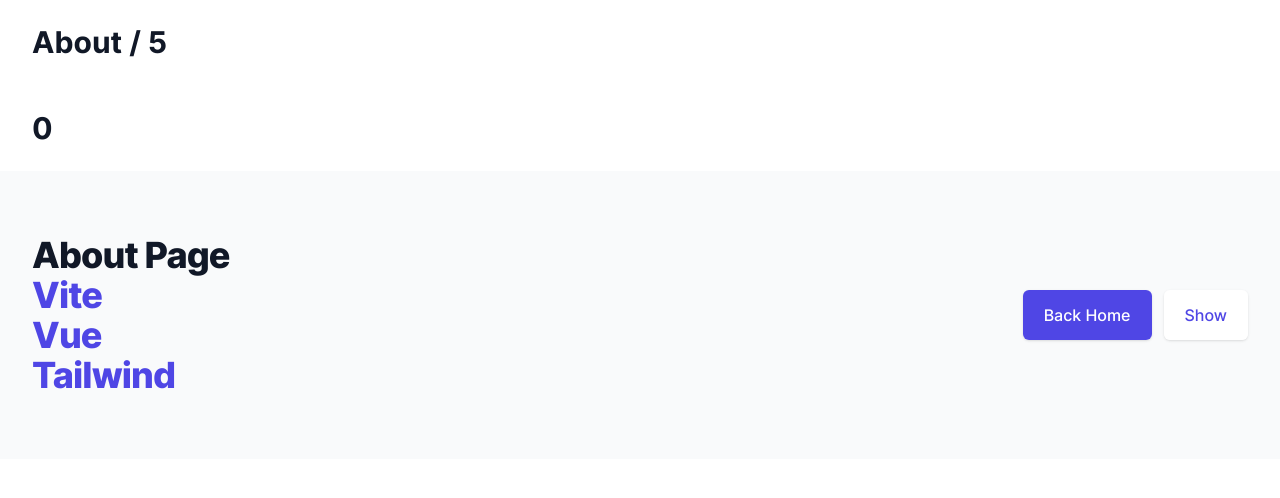
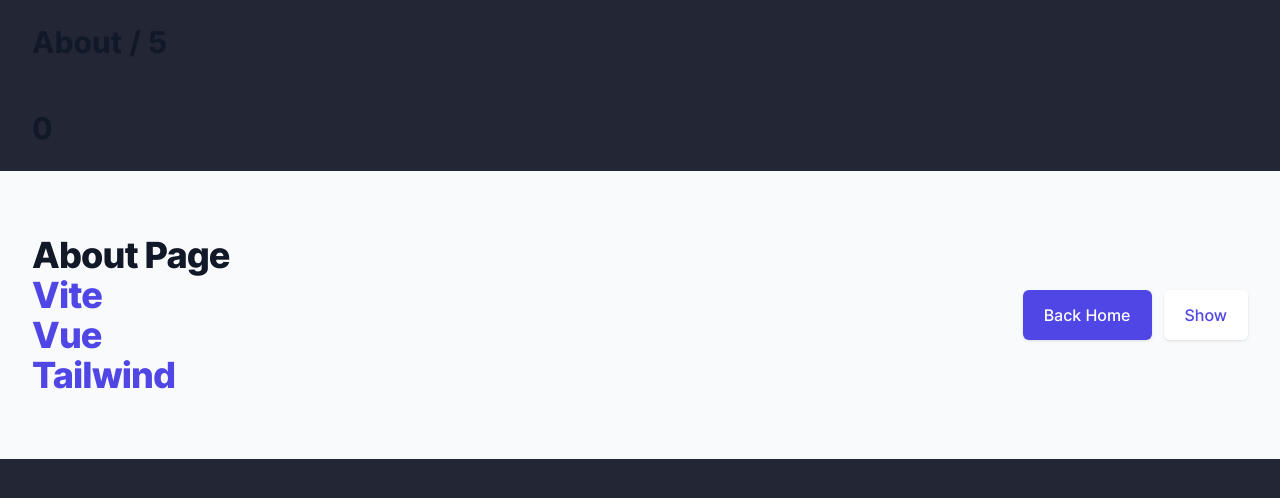
Before and after one commit to celsobenedetti/22-Primeflix, a Vue app in the folder web/: page /about in a window 1280 px wide. Shown: the top 498 px of the page. Built offline with nearby package versions, Linux system fonts and the light colour scheme.

Commit message:
[UPDATE] organizing tailwind colors

```diff
--- a/web/src/tailwind.css
+++ b/web/src/tailwind.css
@@ -2,34 +2,34 @@
 @tailwind components;
 @tailwind utilities;
 
-@layer base{
-  :root{
-    /* https://github.com/catppuccin/catppuccin */
-    --rosewater:	#f2d5cf
-    --flamingo:	#eebebe
-    --pink:	#f4b8e4
-    --mauve:	#ca9ee6
-    --red:	#e78284
-    --maroon:	#ea999c
-    --peach:	#ef9f76
-    --yellow:	#e5c890
-    --green:	#a6d189
-    --teal:	#81c8be
-    --sky:	#99d1db
-    --sapphire:	#85c1dc
-    --blue:	#8caaee
-    --lavender:	#babbf1
-    --text:	#c6d0f5
-    --subtext1:	#b5bfe2
-    --subtext0:	#a5adce
-    --overlay2:	#949cbb
-    --overlay1:	#838ba7
-    --overlay0:	#737994
-    --surface2:	#626880
-    --surface1:	#51576d
-    --surface0:	#414559
-    --base:	#303446
-    --mantle:	#292c3c
-    --crust:	#232634
-  }
+:root {
+  /* https://github.com/catppuccin/catppuccin */
+  --rosewater: #f2d5cf;
+  --flamingo: #eebebe;
+  --pink: #f4b8e4;
+  --mauve: #ca9ee6;
+  --red: #e78284;
+  --maroon: #ea999c;
+  --peach: #ef9f76;
+  --yellow: #e5c890;
+  --green: #a6d189;
+  --teal: #81c8be;
+  --sky: #99d1db;
+  --sapphire: #85c1dc;
+  --blue: #8caaee;
+  --lavender: #babbf1;
+  --text: #c6d0f5;
+  --subtext1: #b5bfe2;
+  --subtext0: #a5adce;
+  --overlay2: #949cbb;
+  --overlay1: #838ba7;
+  --overlay0: #737994;
+  --surface2: #626880;
+  --surface1: #51576d;
+  --surface0: #414559;
+  --base: #303446;
+  --mantle: #292c3c;
+  --crust: #232634;
+
+  background-color: var(--crust);
 }
--- a/web/tailwind.config.js
+++ b/web/tailwind.config.js
@@ -1,4 +1,7 @@
 const defaultTheme = require("tailwindcss/defaultTheme");
+
+const secondary = "var(--mauve)";
+const inactive = "var(--surface2)";
 
 /** @type {import('tailwindcss').Config} */
 module.exports = {
@@ -8,8 +11,19 @@
       fontFamily: {
         sans: ['"Inter var"', ...defaultTheme.fontFamily.sans],
       },
+      shadow: {
+        secondary: secondary,
+      },
       textColor: {
         light: "var(--text)",
+      },
+      colors: {
+        secondary: secondary,
+        inactive: inactive,
+      },
+      borderColor: {
+        secondary: secondary,
+        inactive: inactive,
       },
       backgroundColor: {
         main: {
@@ -22,7 +36,7 @@
           700: "var(--base)",
           800: "var(--mantle)",
           900: "var(--crust)",
-          blue: "var(--blue)",
+          secondary: secondary,
         },
       },
     },
```
